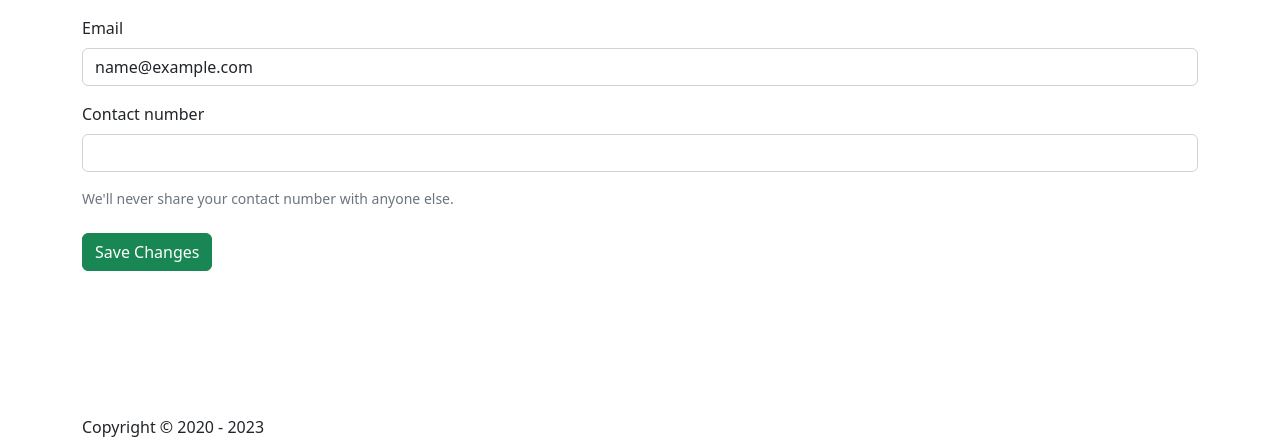
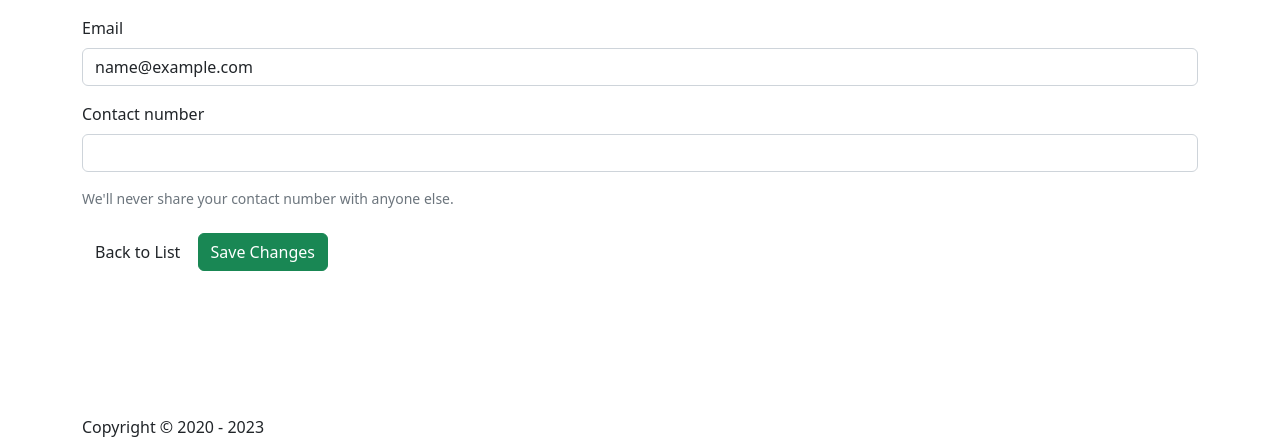
Before and after one commit to Manuel928/IT-Conference-Attendance, a PHP site: page /edit.php?id=1 in a window 1280 px wide. Shown: the part 480-919 px from the top of the page. Run offline with PHP 8.4, Linux system fonts and the light colour scheme; tables that the repository leaves empty or names only in its code hold one stand-in row (values such as "Sample post"); data that the repository does not hold is empty.

Commit message:
Update edit.php

```diff
--- a/edit.php
+++ b/edit.php
@@ -52,6 +52,7 @@ if (!isset($_GET['id'])) {
         <div id="contactHelp" class="form-text">We'll never share your contact number with anyone else.</div>
         <br>
         <div class="d-grid gap-2 col-6 mx-auto" id="liveAlertPlaceholder"></div>
+        <a href="viewrecords.php" class="btn btn-default">Back to List</a>
         <button type="submit" name="submit" class="btn btn-success btn-block" id="liveAlertBtn">Save Changes</button>
         <!-- <div id="liveAlertPlaceholder"></div>
         <button type="button" class="btn btn-primary" id="liveAlertBtn">Show live alert</button> -->
```
